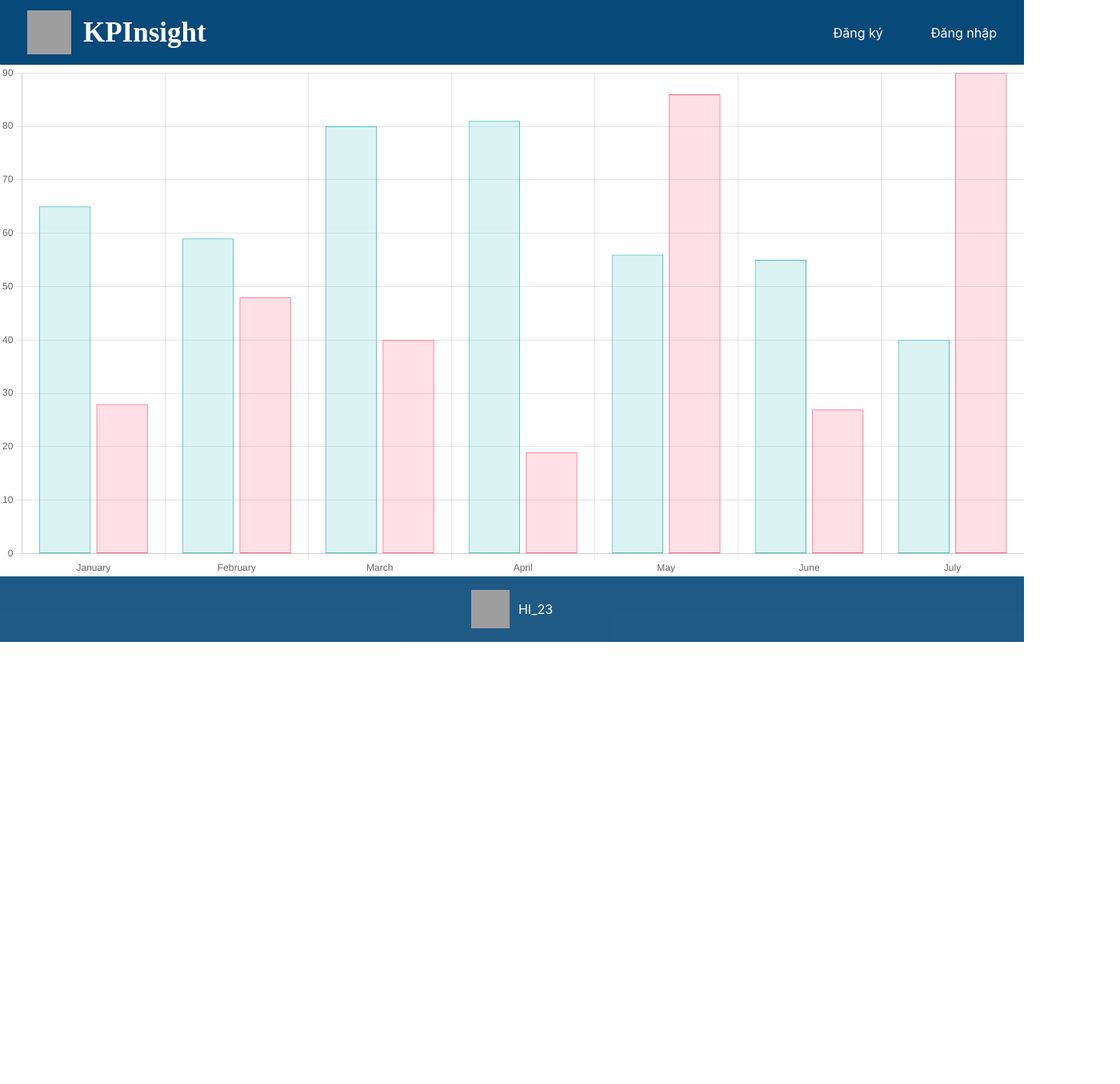
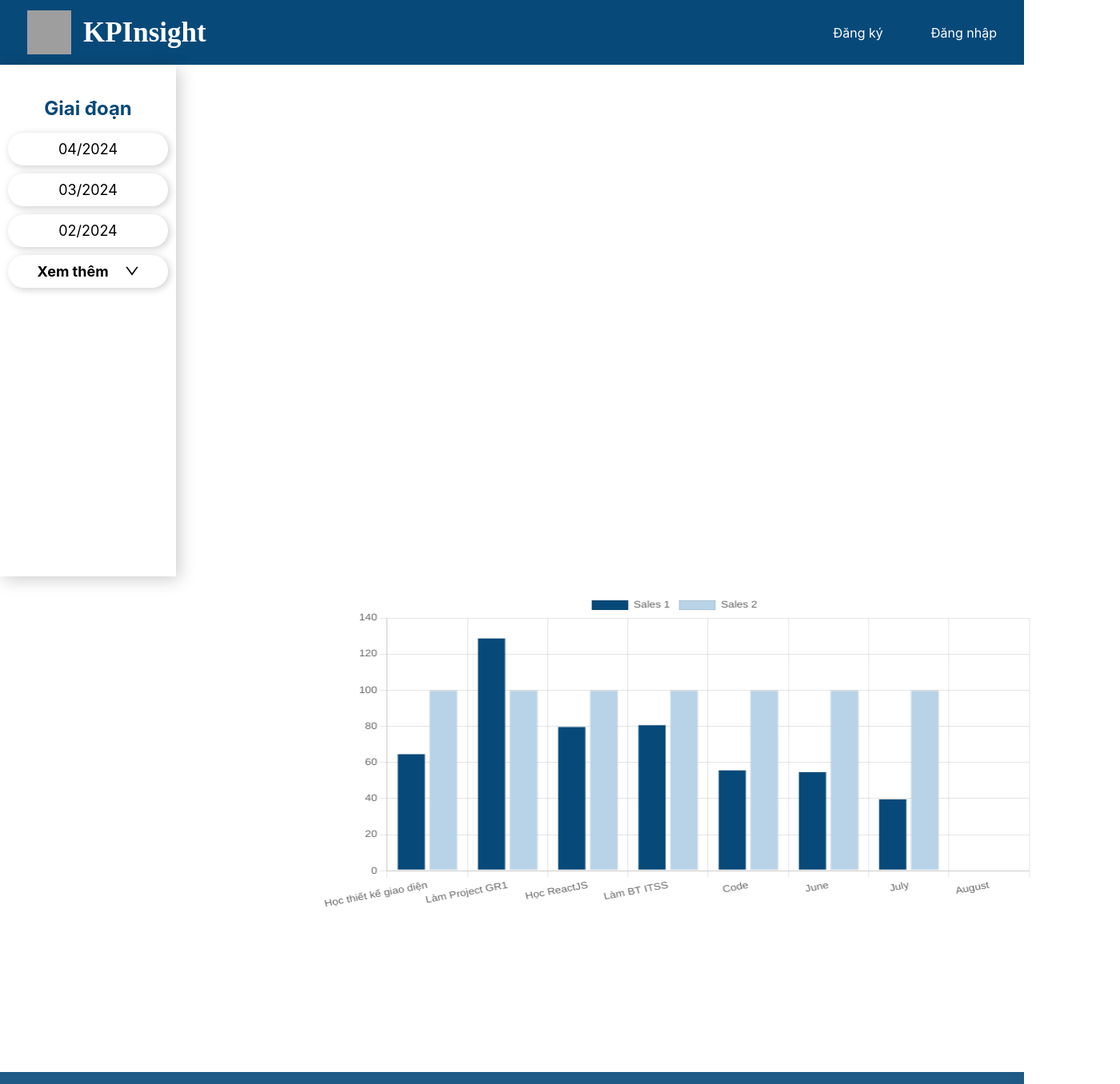
Before and after one commit to Dungntt2003/KPInsight-HI_23, a React (Create React App) app in the folder kpinsight/: page /kpi-status in a window 1280 px wide. Shown: the top 1356 px of the page at 80% size, 1400 px wide, since content can reach past the window. Before the commit the page ends 803 px from the top, so only its background shows below. Built offline with nearby package versions, Linux system fonts and the light colour scheme; grey boxes are pictures that could not be loaded.

Commit message:
update navbar

```diff
--- a/kpinsight/src/components/navbar/navbar-option/index.css
+++ b/kpinsight/src/components/navbar/navbar-option/index.css
@@ -7,19 +7,22 @@
   text-align: left;
 }
 .navbar-frame {
+  margin-top: 100px;
   background-color: rgba(7, 74, 121, 0.267);
+  border-radius: 15px;
 }
 
 /* CSS cho các item trong menu */
 .navbar-item {
   color: white;
   background-color: #074979;
-  font-size: 20px;
+  font-size: 18px;
   padding: 10px;
-  margin-top: 20px;
-  margin-bottom: 20px;
+  margin-top: 10px;
+  margin-bottom: 10px;
   cursor: pointer;
   box-shadow: 2px 2px 10px rgba(0, 0, 0, 0.2);
+  border-radius: 15px;
 }
 
 /* CSS cho item được chọn */
@@ -28,10 +31,12 @@
   color: #074979;
   font-weight: bolder;
   border: 3px solid #074979;
+  border-radius: 15px;
 }
 
 .navbar-item .icon {
-  margin-right: 14px;
+  margin-left: 15px;
+  margin-right: 15px;
   font-size: 24px;
   transition: transform 0.01s;
 }
--- a/kpinsight/src/components/navbar/navbar-status/index.css
+++ b/kpinsight/src/components/navbar/navbar-status/index.css
@@ -8,15 +8,16 @@
 }
 /* CSS cho tên navbar */
 .navbar-name {
+  margin-top: 30px;
   color: #074979;
-  font-size: 30;
+  font-size: 24px;
   text-align: center;
 }
 
 /* CSS cho các item trong menu */
 .navbar-menu-item {
   color: black;
-  font-size: 24px;
+  font-size: 18px;
   padding: 10px;
   margin-bottom: 10px;
   border-radius: 20px;
@@ -52,7 +53,7 @@
 }
 
 .navbar-menu-item .downicon {
-  margin-left: 14px;
+  margin-left: 20px;
   font-size: 18px;
   transition: transform 0.01s;
 }
--- a/kpinsight/src/view/pages/kpi-status/index.css
+++ b/kpinsight/src/view/pages/kpi-status/index.css
@@ -1,22 +1,28 @@
 /* chart.css */
-
-/* Tùy chỉnh màu nền của biểu đồ */
-#chart-container {
-  width: 200px;
-  height: 300px;
+.body {
+  font-family: apple-system, BlinkMacSystemFont, "Segoe UI", Roboto,
+    "Helvetica Neue", Arial, "Noto Sans", sans-serif, "Apple Color Emoji",
+    "Segoe UI Emoji", "Segoe UI Symbol", "Noto Color Emoji";
+}
+.body .chart-container {
+  padding-top: 20px;
+  padding-left: 400px;
+  padding-bottom: 200px;
 }
 .chart-container canvas {
   background-color: white;
+  width: 1000px !important;
+  height: 400px !important;
 }
 
 /* Tùy chỉnh màu và độ dày của đường viền */
 .chart-container canvas.chartjs-render-monitor {
-  border: 2px solid #ddd;
+  border: 2px solid black;
 }
 
 /* Tùy chỉnh màu của tiêu đề biểu đồ */
 .chart-container .chart-title {
-  color: #333;
+  color: black;
   font-size: 20px;
 }
 
--- a/kpinsight/src/view/pages/kpi-status/index.jsx
+++ b/kpinsight/src/view/pages/kpi-status/index.jsx
@@ -1,6 +1,7 @@
 import React, { useEffect, useRef } from "react";
 import Chart from "chart.js/auto";
 import "./index.css"; // Import tệp CSS tùy chỉnh
+import NavbarStatus from "../../../components/navbar/navbar-status";
 
 const KpiStatus = () => {
   const chartRef = useRef(null);
@@ -10,28 +11,27 @@ const KpiStatus = () => {
       type: "bar",
       data: {
         labels: [
-          "January",
-          "February",
-          "March",
-          "April",
-          "May",
+          "Học thiết kế giao diện",
+          "Làm Project GR1",
+          "Học ReactJS",
+          "Làm BT ITSS",
+          "Code",
           "June",
           "July",
+          "August",
         ],
         datasets: [
           {
             label: "Sales 1",
-            data: [65, 59, 80, 81, 56, 55, 40],
-            backgroundColor: "rgba(75, 192, 192, 0.2)",
-            borderColor: "rgba(75, 192, 192, 1)",
+            data: [65, 129, 80, 81, 56, 55, 40],
+            backgroundColor: "#074979",
             borderWidth: 1,
             borderSkipped: false,
           },
           {
             label: "Sales 2",
-            data: [28, 48, 40, 19, 86, 27, 90],
-            backgroundColor: "rgba(255, 99, 132, 0.2)",
-            borderColor: "rgba(255, 99, 132, 1)",
+            data: [100, 100, 100, 100, 100, 100, 100],
+            backgroundColor: "#B8D3E7",
             borderWidth: 1,
             borderSkipped: false,
           },
@@ -45,11 +45,34 @@ const KpiStatus = () => {
         },
         plugins: {
           legend: {
-            display: false,
+            display: true,
           },
           tooltip: {
             mode: "index",
             intersect: false,
+          },
+        },
+        interaction: {
+          mode: "index",
+          intersect: true,
+        },
+        responsive: true,
+        maintainAspectRatio: false,
+        elements: {
+          bar: {
+            maxBarThickness: 100, // Đặt độ dày tối đa của cột
+          },
+        },
+        layout: {
+          padding: {
+            right: 100, // Cung cấp không gian bên phải để scrollbar hiển thị
+          },
+        },
+        plugins: {
+          scrollbar: {
+            // Thiết lập scrollbar
+            display: true,
+            axis: "x", // Thiết lập scrollbar cho trục x (ngang)
           },
         },
       },
@@ -61,10 +84,14 @@ const KpiStatus = () => {
   }, []);
 
   return (
-    <div className="chart-container">
-      {" "}
-      {/* Áp dụng class vào container của biểu đồ */}
-      <canvas ref={chartRef}></canvas>
+    <div>
+      <div>
+        <NavbarStatus />
+        <div className="chart-container">
+          {/* Áp dụng class vào container của biểu đồ */}
+          <canvas ref={chartRef}></canvas>
+        </div>
+      </div>
     </div>
   );
 };
```
